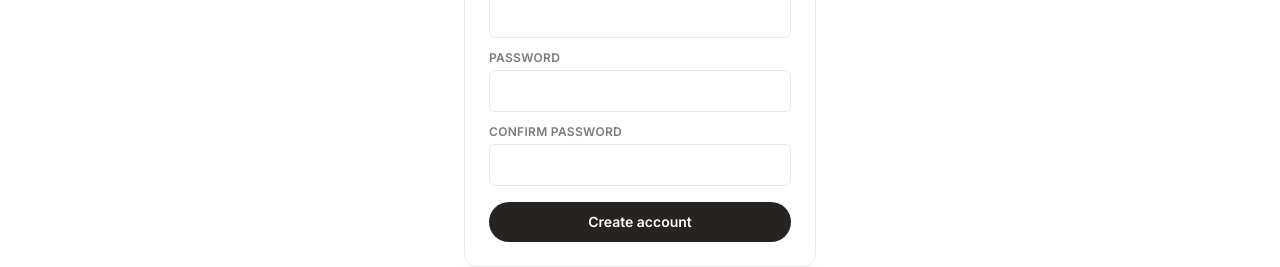
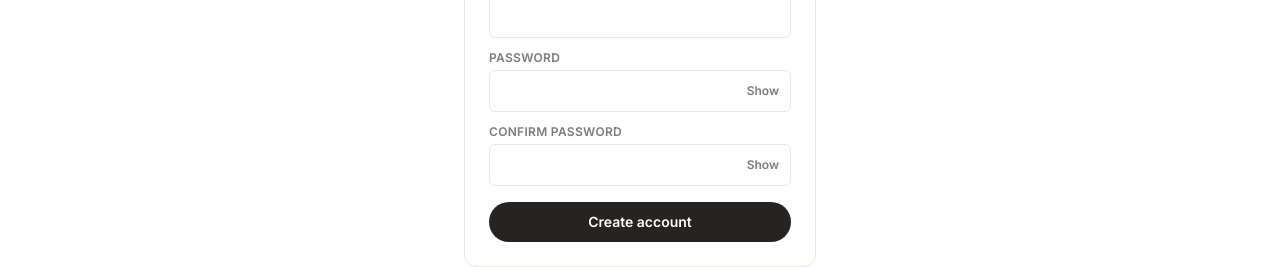
Before and after one commit to sthaprashu001/tia-flower-shop, a Next.js app: page /admin/setup in a window 1280 px wide. Shown: the part 414-681 px from the top of the page. Built offline with nearby package versions, Linux system fonts and the light colour scheme; no server answers; the database is empty.

Commit message:
Add password-toggle feature and hide .env.example

```diff
--- a/app/admin/dashboard/page.tsx
+++ b/app/admin/dashboard/page.tsx
@@ -2,6 +2,7 @@
 
 import { useEffect, useState } from "react";
 import { useRouter } from "next/navigation";
+import PasswordInput from "@/components/PasswordInput";
 import { useSession, signOut } from "next-auth/react";
 import { Order, OrderStatus, Bouquet, ShopStatus } from "@/lib/types";
 
@@ -413,14 +414,7 @@ export default function AdminDashboardPage() {
               <label className="text-xs font-semibold uppercase tracking-wide text-charcoal/60">
                 Password
               </label>
-              <input
-                type="password"
-                required
-                minLength={8}
-                value={staffPassword}
-                onChange={(e) => setStaffPassword(e.target.value)}
-                className="mt-1 w-full rounded-md border border-sand px-3 py-2"
-              />
+              <PasswordInput value={staffPassword} onChange={setStaffPassword} required minLength={8} autoComplete="new-password" />
             </div>
           </div>
 
--- a/app/admin/login/page.tsx
+++ b/app/admin/login/page.tsx
@@ -4,6 +4,7 @@ import { useState } from "react";
 import { useRouter } from "next/navigation";
 import { signIn } from "next-auth/react";
 import Link from "next/link";
+import PasswordInput from "@/components/PasswordInput";
 
 /**
  * Real admin login (Phase 3) — replaces the old shared ADMIN_API_KEY.
@@ -58,13 +59,7 @@ export default function AdminLoginPage() {
         <label className="mt-3 block text-xs font-semibold uppercase tracking-wide text-charcoal/60">
           Password
         </label>
-        <input
-          type="password"
-          required
-          value={password}
-          onChange={(e) => setPassword(e.target.value)}
-          className="mt-1 w-full rounded-md border border-sand px-3 py-2"
-        />
+        <PasswordInput value={password} onChange={setPassword} required autoComplete="current-password" />
 
         {error && <p className="mt-2 text-sm text-rose-dark">{error}</p>}
 
--- a/app/admin/setup/page.tsx
+++ b/app/admin/setup/page.tsx
@@ -2,6 +2,7 @@
 
 import { useEffect, useState } from "react";
 import { useRouter } from "next/navigation";
+import PasswordInput from "@/components/PasswordInput";
 
 /**
  * Visit this once, right after your first deploy with MONGODB_URI
@@ -126,25 +127,12 @@ export default function AdminSetupPage() {
         <label className="mt-3 block text-xs font-semibold uppercase tracking-wide text-charcoal/60">
           Password
         </label>
-        <input
-          type="password"
-          required
-          minLength={8}
-          value={password}
-          onChange={(e) => setPassword(e.target.value)}
-          className="mt-1 w-full rounded-md border border-sand px-3 py-2"
-        />
+        <PasswordInput value={password} onChange={setPassword} required minLength={8} autoComplete="new-password" />
 
         <label className="mt-3 block text-xs font-semibold uppercase tracking-wide text-charcoal/60">
           Confirm password
         </label>
-        <input
-          type="password"
-          required
-          value={confirm}
-          onChange={(e) => setConfirm(e.target.value)}
-          className="mt-1 w-full rounded-md border border-sand px-3 py-2"
-        />
+        <PasswordInput value={confirm} onChange={setConfirm} required autoComplete="new-password" />
 
         {error && <p className="mt-3 text-sm text-rose-dark">{error}</p>}
 
--- /dev/null
+++ b/components/PasswordInput.tsx
@@ -0,0 +1,42 @@
+"use client";
+
+import { useState } from "react";
+
+type Props = {
+  value: string;
+  onChange: (value: string) => void;
+  required?: boolean;
+  minLength?: number;
+  autoComplete?: string;
+};
+
+/**
+ * Password field with a Show / Hide button so people can check what they
+ * typed. Shown text is only ever in the browser; nothing extra is sent or stored.
+ */
+export default function PasswordInput({ value, onChange, required, minLength, autoComplete }: Props) {
+  const [visible, setVisible] = useState(false);
+
+  return (
+    <div className="relative mt-1">
+      <input
+        type={visible ? "text" : "password"}
+        required={required}
+        minLength={minLength}
+        autoComplete={autoComplete}
+        value={value}
+        onChange={(e) => onChange(e.target.value)}
+        className="w-full rounded-md border border-sand px-3 py-2 pr-16"
+      />
+      <button
+        type="button"
+        onClick={() => setVisible((v) => !v)}
+        aria-label={visible ? "Hide password" : "Show password"}
+        aria-pressed={visible}
+        className="absolute inset-y-0 right-0 px-3 text-xs font-semibold text-charcoal/60 hover:text-charcoal"
+      >
+        {visible ? "Hide" : "Show"}
+      </button>
+    </div>
+  );
+}
```
